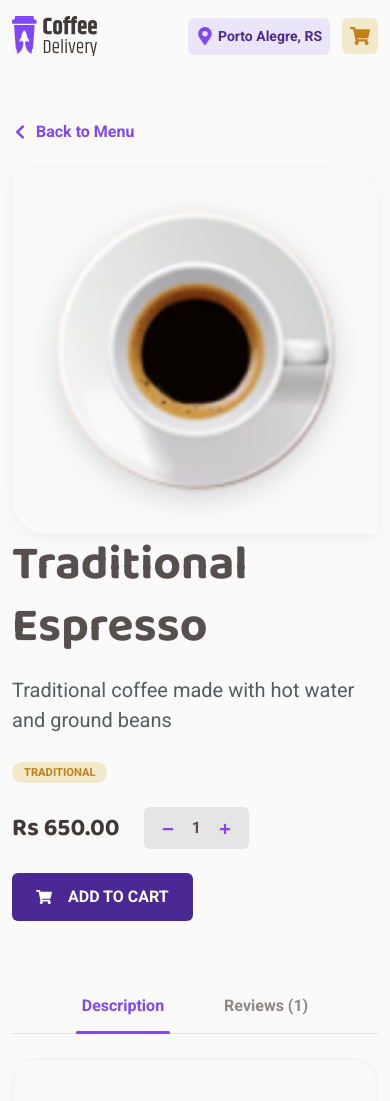
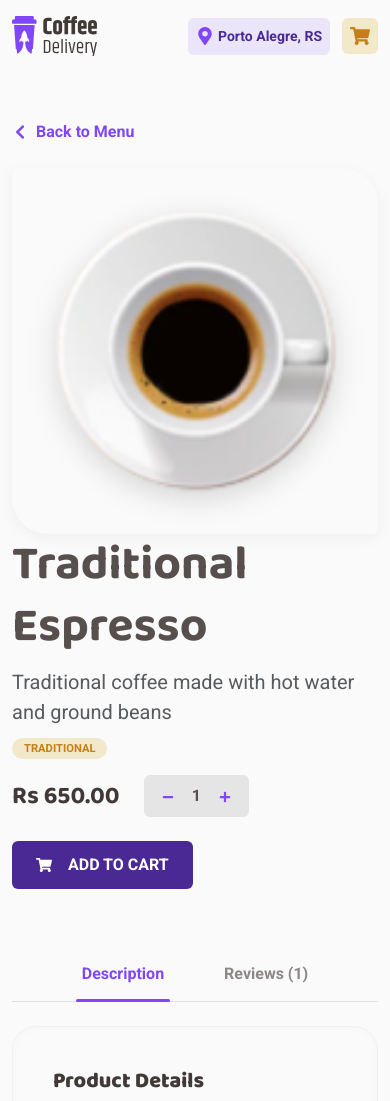
Before and after one commit to Umer-FE/coffee-delivery, a Next.js app: page /product/1 in a window 390 px wide. Shown: the top 1101 px of the page. Built offline with nearby package versions, Linux system fonts and the light colour scheme.

Commit message:
create-products-responsive-fixes-44

```diff
--- a/src/app/globals.css
+++ b/src/app/globals.css
@@ -123,7 +123,6 @@ a {
   transition: color 0.2s ease;
 }
 
-/* Animation Utilities */
 .fade-in {
   animation: fadeIn 0.5s ease-in;
 }
--- a/src/app/page.js
+++ b/src/app/page.js
@@ -7,10 +7,9 @@ import {
   FaCoffee,
   FaArrowRight,
 } from "react-icons/fa";
-import Link from "next/link"; // Next.js Link import kiya
+import Link from "next/link";
 
 export default function Home() {
-  // Home page par sirf pehle 4 ya 8 products dikhana behtar hai
   const featuredCoffees = coffees.slice(0, 8);
 
   return (
@@ -66,7 +65,6 @@ export default function Home() {
                 </div>
               </div>
 
-              {/* Hero Section mein bhi Link add kar sakte hain */}
               <div className="mt-5">
                 <Link
                   href="/product"
@@ -92,7 +90,6 @@ export default function Home() {
 
       <section className="py-5">
         <div className="container">
-          {/* Header with Link to All Products */}
           <div className="d-flex justify-content-between align-items-center mb-5">
             <h2
               className="mb-0"
--- a/src/app/product/[id]/ProductDetail.module.css
+++ b/src/app/product/[id]/ProductDetail.module.css
@@ -49,7 +49,7 @@
   font-size: 3rem;
   color: var(--text-main);
   font-family: "Baloo 2", cursive;
-  margin-bottom: 1rem;
+  /* margin-bottom: 1rem; */
 }
 
 .tag_badge {
--- a/src/app/product/[id]/page.js
+++ b/src/app/product/[id]/page.js
@@ -113,15 +113,15 @@ export default function ProductDetail() {
 
         <div className="col-md-6 ps-md-4">
           <h1 className={styles.product_title}>{product.name}</h1>
-          <p className="text-muted fs-5 mb-4">{product.description}</p>
-          <div className="mb-2">
+          <p className="text-muted fs-5 mb-2">{product.description}</p>
+          <div className="">
             {product.tags?.map((tag, index) => (
               <span key={index} className={styles.tag_badge}>
                 {tag.toUpperCase()}
               </span>
             ))}
           </div>
-          <div className="d-flex align-items-center gap-4 flex-wrap mt-4">
+          <div className="d-flex align-items-center gap-4 flex-wrap mt-3">
             <h2 className="mb-0 fw-bold" style={{ color: "#403937" }}>
               Rs {product.price.toFixed(2)}
             </h2>
--- a/src/components/Reviews/ReviewModal.js
+++ b/src/components/Reviews/ReviewModal.js
@@ -20,9 +20,7 @@ export default function ReviewModal({
           <FaTimes />
         </button>
         <h3 className="text-center mb-4">Write your Review</h3>
-
         <form onSubmit={onSubmit}>
-          {/* Star Rating Selection */}
           <div className="text-center mb-4">
             <p className="mb-2 small text-muted text-uppercase fw-bold">
               Your Rating
```
